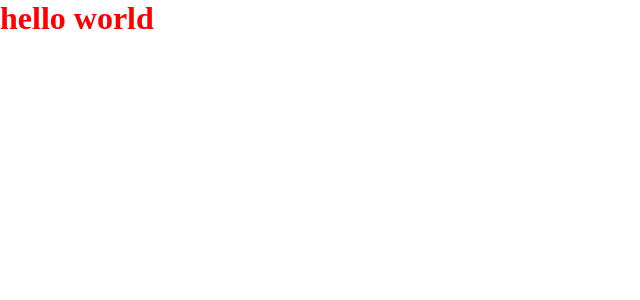
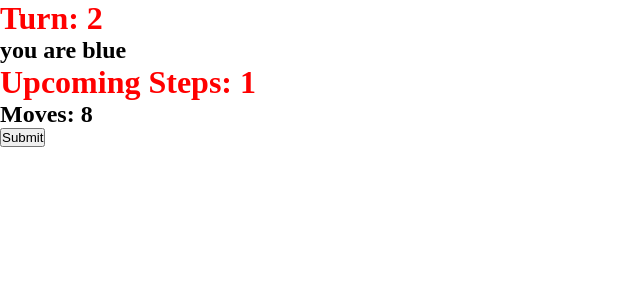
Before and after one commit to BrennanColberg/conway, a Next.js app: page / in a window 1280 px wide. Shown: the top 300 px of the page, without its empty margins (0-640 px from the left). Built offline with nearby package versions, Linux system fonts and the light colour scheme.

Commit message:
basic html

```diff
--- /dev/null
+++ b/components/Board.tsx
@@ -0,0 +1,3 @@
+export default function Board(): JSX.Element {
+	return <div className="board"></div>
+}
--- a/pages/index.tsx
+++ b/pages/index.tsx
@@ -1,3 +1,28 @@
+import Board from "../components/Board"
+
 export default function IndexPage(): JSX.Element {
-	return <h1>hello world</h1>
+	return (
+		<main>
+			<div>
+				<h1>
+					Turn: <span id="turn">2</span>
+				</h1>
+				<h2>
+					you are <span id="color">blue</span>
+				</h2>
+			</div>
+
+			<Board />
+
+			<div>
+				<h1>
+					Upcoming Steps: <span id="steps">1</span>
+				</h1>
+				<h2>
+					Moves: <span id="moves">8</span>
+				</h2>
+				<button>Submit</button>
+			</div>
+		</main>
+	)
 }
```
